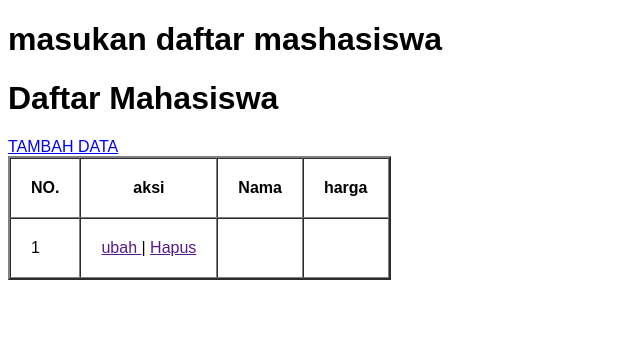
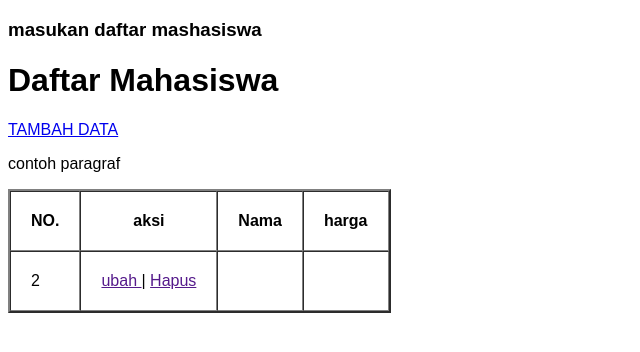
Before and after one commit to tamir3232/pertemuan-9, a PHP site: page / in a window 1280 px wide. Shown: the top 352 px of the page, without its empty margins (0-640 px from the left). Run offline with PHP 8.4, Linux system fonts and the light colour scheme; tables that the repository leaves empty or names only in its code hold one stand-in row (values such as "Sample post"); data that the repository does not hold is empty.

Commit message:
mengubah isi index

```diff
--- a/index.php
+++ b/index.php
@@ -18,7 +18,7 @@ $menu= query("SELECT * FROM menu");
       <title>Document</title>
   </head>
   <body>
-        <h1>masukan daftar mashasiswa</h1>
+        <h3>masukan daftar mashasiswa</h3>
        <h1>Daftar Mahasiswa</h1>
        <a href="tambah.php">TAMBAH DATA</a>
        <br>
@@ -30,7 +30,7 @@ $menu= query("SELECT * FROM menu");
          <th>Nama</th>
          <th>harga</th>
        </tr>
-       <?php $i=1; ?>
+       <?php $i=2; ?>
        <?php foreach($menu as $row): ?>
         <tr>
           <td><?= $i++ ?></td>
@@ -47,6 +47,7 @@ $menu= query("SELECT * FROM menu");
 
 
         </tr>
+        <p>contoh paragraf</p>
         <?php endforeach; ?>
        </table>
   <script></script>
```
